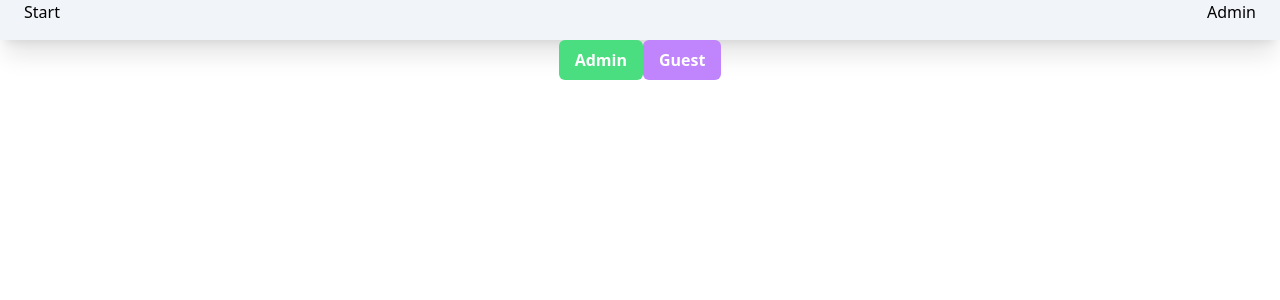
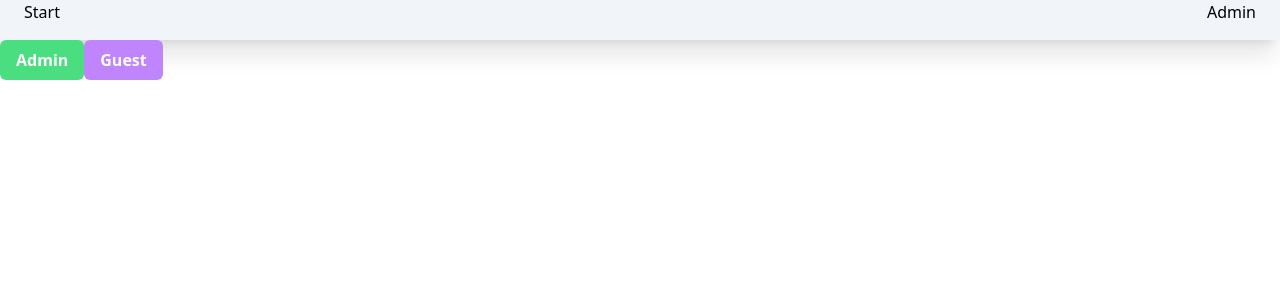
Before and after one commit to Yael353/Quiz, a Next.js app: page / in a window 1280 px wide. Shown: the top 300 px of the page. Built offline with nearby package versions, Linux system fonts and the light colour scheme.

Commit message:
ändringar i Home

```diff
--- a/pages/index.js
+++ b/pages/index.js
@@ -5,7 +5,6 @@ export default function Home() {
   return (
     <>
       <Navbar />
-      <div className="flex justify-center  items-center ">
       <Link
         href="/admin"
         className="inline-block bg-green-400 hover:bg-green-500 text-white font-bold py-2 px-4 rounded-md"
@@ -18,7 +17,6 @@ export default function Home() {
       >
         Guest
       </Link>
-      </div>
     </>
   );
 }
--- a/pages/quiz.js
+++ b/pages/quiz.js
@@ -1,3 +1,9 @@
+import Link from "next/link";
+
 export default function quiz() {
-  return <></>;
+  return (
+    <>
+      <Link href="/">Home</Link>
+    </>
+  );
 }
```
Lines whose indentation alone changed are shown as unchanged.
